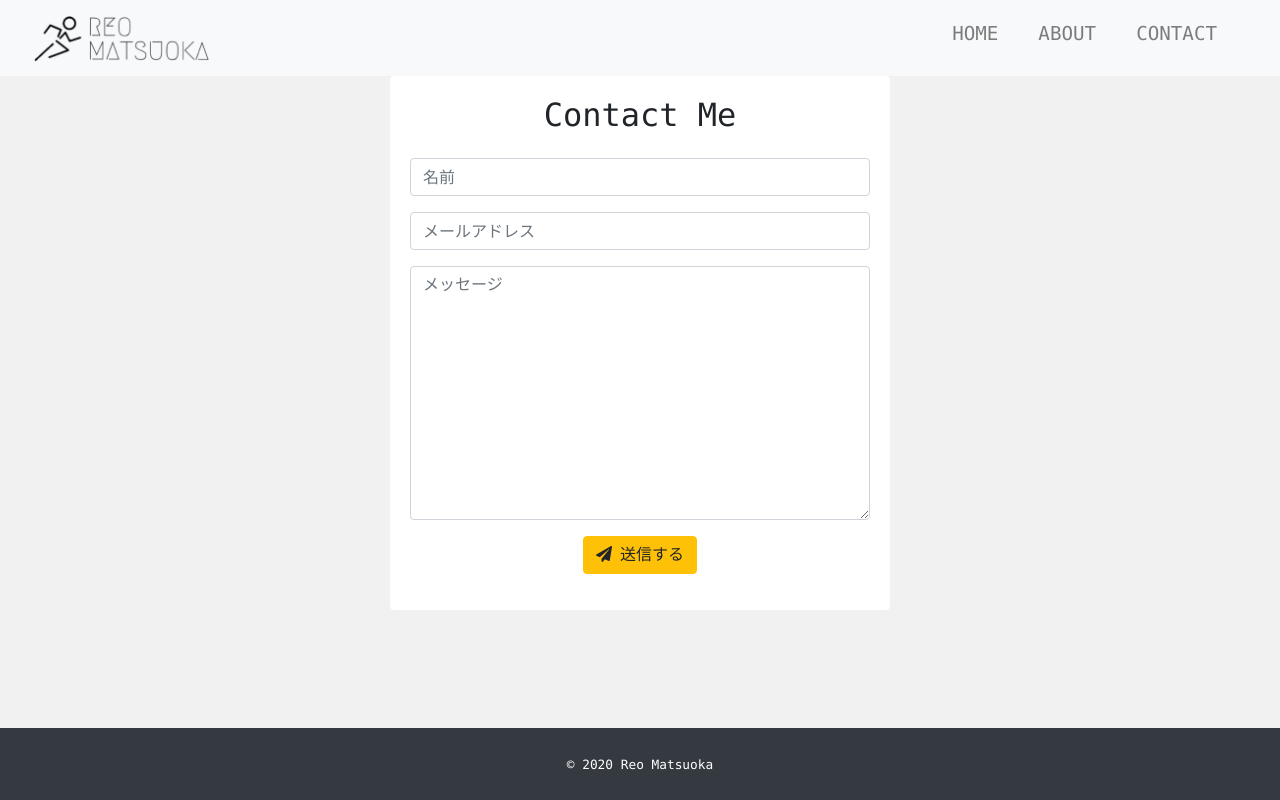
After one commit to reomatsuoka/about-to-reo, a Django app: template app/templates/app/contact.html in a window 1280 px wide. The commit adds this page. Run offline with Django 3.2, Linux system fonts and the light colour scheme; the template is opened without the code that fills it: values that come from a table or form of the project are taken from there, others are empty; some libraries are stand-ins or nearby versions.

Commit message:
portfolio

```diff
--- a/app/admin.py
+++ b/app/admin.py
@@ -1,7 +1,8 @@
 from django.contrib import admin
-from .models import Profile, Work, Experience, Education, Skill
+from .models import Profile, Work, Experience, Education, Skill, Concept
 
 admin.site.register(Profile)
+admin.site.register(Concept)
 admin.site.register(Work)
 admin.site.register(Experience)
 admin.site.register(Education)
--- a/app/forms.py
+++ b/app/forms.py
@@ -1,6 +1,6 @@
 from django import forms
 
-class ContactForm(fotms.Form):
+class ContactForm(forms.Form):
     name = forms.CharField(max_length=30, label='名前')
     email = forms.EmailField(max_length=30, label="メールアドレス")
     message = forms.CharField(label='メッセージ', widget=forms.Textarea())
--- a/app/static/css/style.css
+++ b/app/static/css/style.css
@@ -1,33 +1,38 @@
-*{
+* {
     margin: 0;
     padding: 0;
     box-sizing: border-box;
+    font-family:SFMono-Regular,Menlo,Monaco,Consolas,"Liberation Mono","Courier New",monospace;
 }
 
-body{
+body {
     background: #f1f1f1;
     display: flex;
     flex-flow: column;
     min-height: 100vh;
 }
 
-main{
+main {
     flex: 1;
 }
 
-.navbar-nav{
-    flex-direction: row!important;
+.container{
+    padding: 0;
 }
 
-.nav-color{
+.navbar-nav {
+    flex-direction: row !important;
+}
+
+.nav-color {
     color: black;
 }
 
-.nav-color:hover{
+.nav-color:hover {
     color: #ee6c4d;
 }
 
-.nav-color:after{
+.nav-color:after {
     content: "";
     display: block;
     height: 2px;
@@ -43,14 +48,58 @@ main{
     opacity: 1;
 }
 
-.top img {
+.nav-link{
+    font-size: 1.2rem;
+}
+
+.carousel-inner img {
+    height: 100vh;
     object-fit: cover;
-    height: 500px;
+    width: 100%;
+}
+.carousel-caption {
+    position: absolute;
+    top: 50%;
+    transform: translateY(-30%);
+}
+.carousel-caption h1 {
+    font-size: 600%;
+    text-shadow: 1px 1px 10px black;
+    padding-bottom: 2rem;
+    font-family: "HanziPen TC", sans-serif!important;
+}
+.carousel-caption h3 {
+    font-size: 200%;
+    font-weight: 500;
+    text-shadow: 1px 1px 10px black;
+    padding-bottom: 1rem;
+}
+
+.concept-title{
+    font-size: 8vw;
+    letter-spacing: .3em;
+    text-indent: .3rem;
+    opacity: 0.3;
+    padding-bottom: 1rem;
+}
+/* .concept-subheading{
+    margin-bottom: 2rem;
+    font-size: 2.5vw;
+}
+.concept-text{
+    line-height: 3rem;
+    font-size: 1.4vw;
+} */
+
+/* .top img {
+    width: 100%;
+    object-fit: cover;
+    height: 90vh;
 }
 
 .overlay {
     position: absolute;
-}
+} */
 
 .title {
     font-size: 4rem;
@@ -60,17 +109,17 @@ main{
     font-size: 2rem;
 }
 
-.wirk-thumbnail{
+.work-thumbnail {
     overflow: hidden;
     position: relative;
 }
 
-.work-img{
+.work-img {
     object-fit: cover;
     height: 240px;
 }
 
-.work-title{
+.work-title {
     width: 100%;
     position: absolute;
     bottom: 0;
@@ -84,25 +133,38 @@ main{
     transition: all 0.2s ease-in-out;
 }
 
-.work-thumbnail:hover .work-title{
-    transform:translateY(0px);
+.work-thumbnail:hover .work-title {
+    transform: translateY(0px);
     opacity: 1;
 }
 
-.link-color{
+.link-color {
     color: #ee6c4d;
 }
 
-.link-color:hover{
+.link-color:hover {
     color: #c56c55;
     text-decoration: none;
 }
 
-.avatar img{
+.avatar img {
     max-width: 150px;
     max-height: 150px;
 }
 
-.icon{
+.icon {
     padding: 10px 8px;
 }
+
+.contact {
+    max-width: 500px;
+}
+
+.form-control:focus {
+    border-color: #ee6c4d;
+    box-shadow: none;
+}
+
+.card {
+    border: none;
+}
--- a/app/templates/app/base.html
+++ b/app/templates/app/base.html
@@ -11,8 +11,8 @@
     <title>About to Reo</title>
 </head>
 <body>
-    <nav class="navbar navbar-expand-jg">
-        <div class="container">
+    <nav class="navbar navbar-expand-md navbar-light bg-light sticky-top">
+		<div class="container-fluid">
             <a class="navbar-brand" href="/">
                 <img src="{% static 'img/logo.png' %}" height="50" alt="ロゴ">
             </a>
@@ -31,10 +31,8 @@
     </nav>
 
     <main>
-        <div class="container">
-            {% block content %}
-            {% endblock %}
-        </div>
+        {% block content %}
+        {% endblock %}
     </main>
 
     <footer class="py-4 bg-dark text-center">
--- /dev/null
+++ b/app/templates/app/contact.html
@@ -0,0 +1,27 @@
+{% extends 'app/base.html' %}
+{% load widget_tweaks %}
+
+{% block content %}
+
+<div class="card text-center contact mx-auto rounded">
+    <div class="card-body">
+        <h2 class="mb-4">Contact Me</h2>
+        <form method="post">
+            {% csrf_token %}
+            <div class="mb-3">
+                {% render_field form.name class="form-control" placeholder="名前" %}
+            </div>
+            <div class="mb-3">
+                {% render_field form.email class="form-control" placeholder="メールアドレス" %}
+            </div>
+            <div class="mb-3">
+                {% render_field form.message class="form-control" placeholder="メッセージ" %}
+            </div>
+            <div class="mb-3">
+                <button class="btn btn-warning" type="submit"><i class="fas fa-paper-plane mr-2"></i>送信する</button>
+            </div>
+        </form>
+    </div>
+</div>
+
+{% endblock %}
--- a/app/urls.py
+++ b/app/urls.py
@@ -6,4 +6,5 @@ urlpatterns = [
     path('detail/<int:pk>/', views.DetailView.as_view(), name='detail'),
     path('about/', views.AboutView.as_view(), name='about'),
     path('contact/', views.ContactView.as_view(), name='contact'),
+    path('thanks/', views.ThanksView.as_view(), name='thanks'),
 ]
```
Also changed, not shown: app/models.py (+7 -0 lines), app/templates/app/index.html (+30 -4 lines), app/templates/app/thanks.html (added, +13 -0 lines), app/views.py (+10 -3 lines), app/migrations/0005_concept.py (added).
